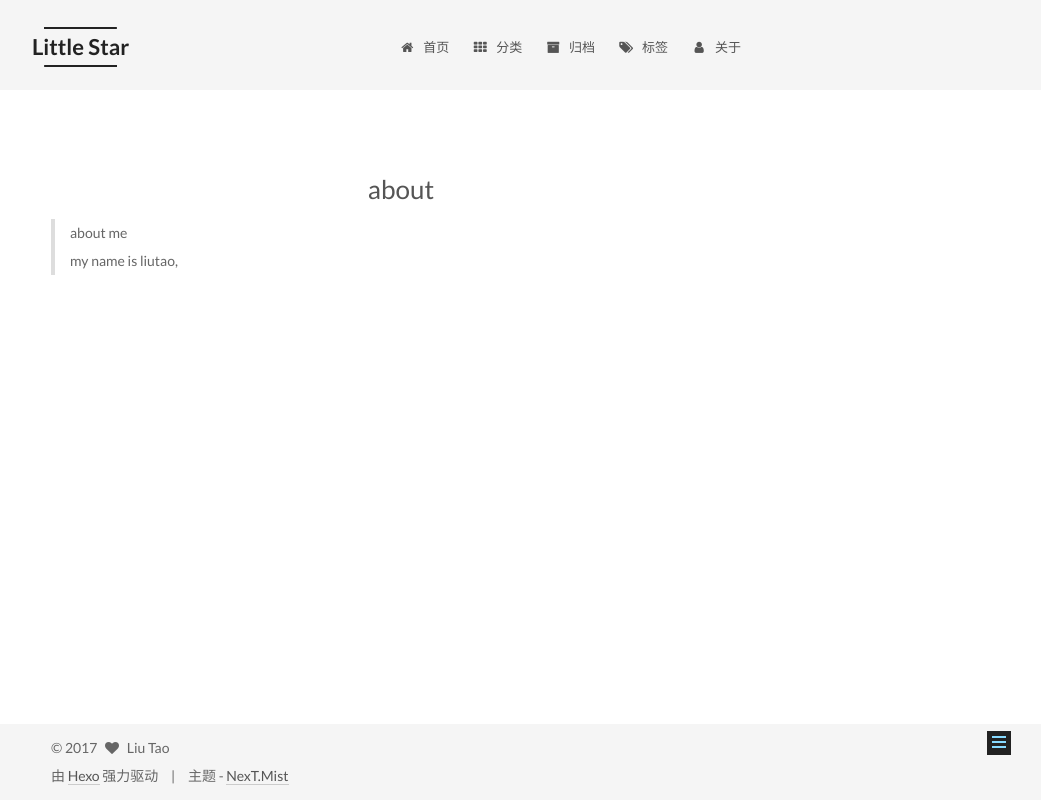
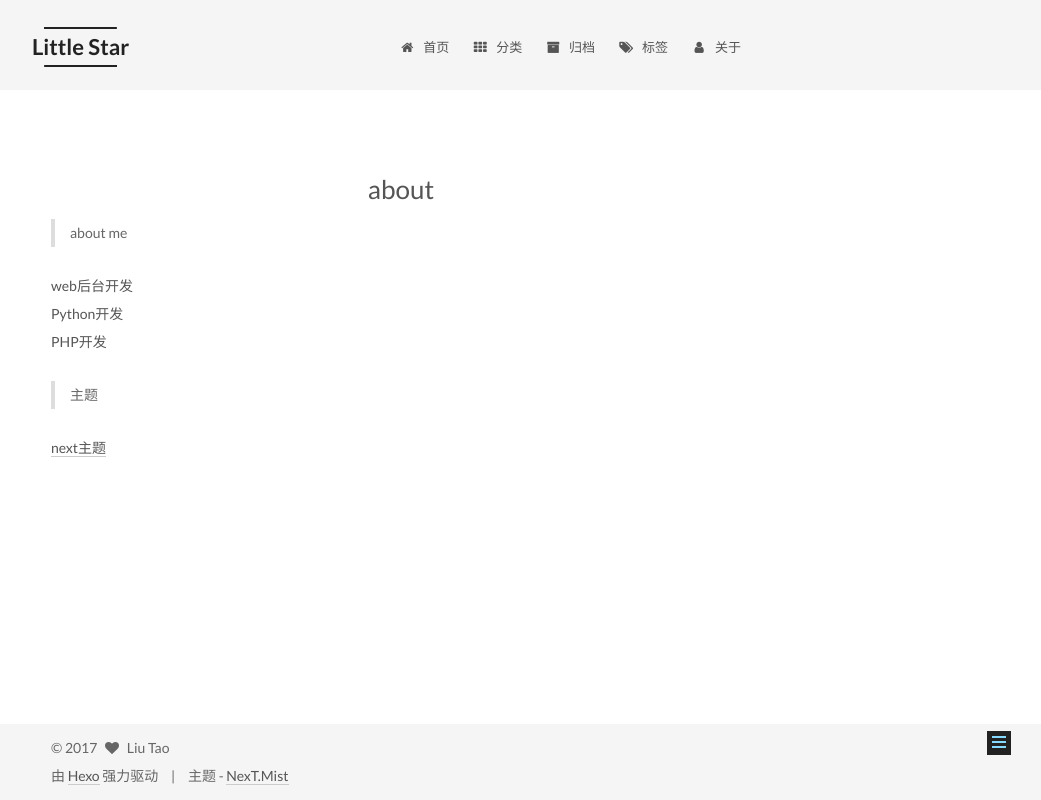
Before and after one commit to liuhaitao123/liuhaitao123.github.io, a plain HTML site: page about/index.html in a window 1280 px wide. Shown: the whole page, without its empty margins (239-1280 px from the left). Drawn offline with Linux system fonts and the light colour scheme.

Commit message:
Site updated: 2017-07-24 14:52:14

```diff
--- a/about/index.html
+++ b/about/index.html
@@ -93,17 +93,17 @@
 
 
 
-<meta name="description" content="about memy name is liutao,">
+<meta name="description" content="about me    web后台开发  Python开发  PHP开发  主题  next主题">
 <meta property="og:type" content="website">
 <meta property="og:title" content="about">
 <meta property="og:url" content="http://yoursite.com/about/index.html">
 <meta property="og:site_name" content="Little Star">
-<meta property="og:description" content="about memy name is liutao,">
+<meta property="og:description" content="about me    web后台开发  Python开发  PHP开发  主题  next主题">
 <meta property="og:locale" content="zh-Hans">
-<meta property="og:updated_time" content="2017-07-21T06:49:26.093Z">
+<meta property="og:updated_time" content="2017-07-24T06:51:49.437Z">
 <meta name="twitter:card" content="summary">
 <meta name="twitter:title" content="about">
-<meta name="twitter:description" content="about memy name is liutao,">
+<meta name="twitter:description" content="about me    web后台开发  Python开发  PHP开发  主题  next主题">
 
 
 
@@ -278,8 +278,13 @@
 
 
       <blockquote>
-<p>about me<br>my name is liutao,</p>
+<p>about me</p>
 </blockquote>
+<p>  web后台开发<br>  Python开发<br>  PHP开发</p>
+<blockquote>
+<p>主题</p>
+</blockquote>
+<p><a href="https://github.com/iissnan/hexo-theme-next" title="next主题" target="_blank" rel="external">next主题</a></p>
 
 
   </div>
--- a/css/main.css
+++ b/css/main.css
@@ -1677,7 +1677,7 @@ pre .javascript .function {
   width: 4px;
   height: 4px;
   border-radius: 50%;
-  background: #781d9e;
+  background: #ff627d;
 }
 .links-of-blogroll {
   font-size: 13px;
```
